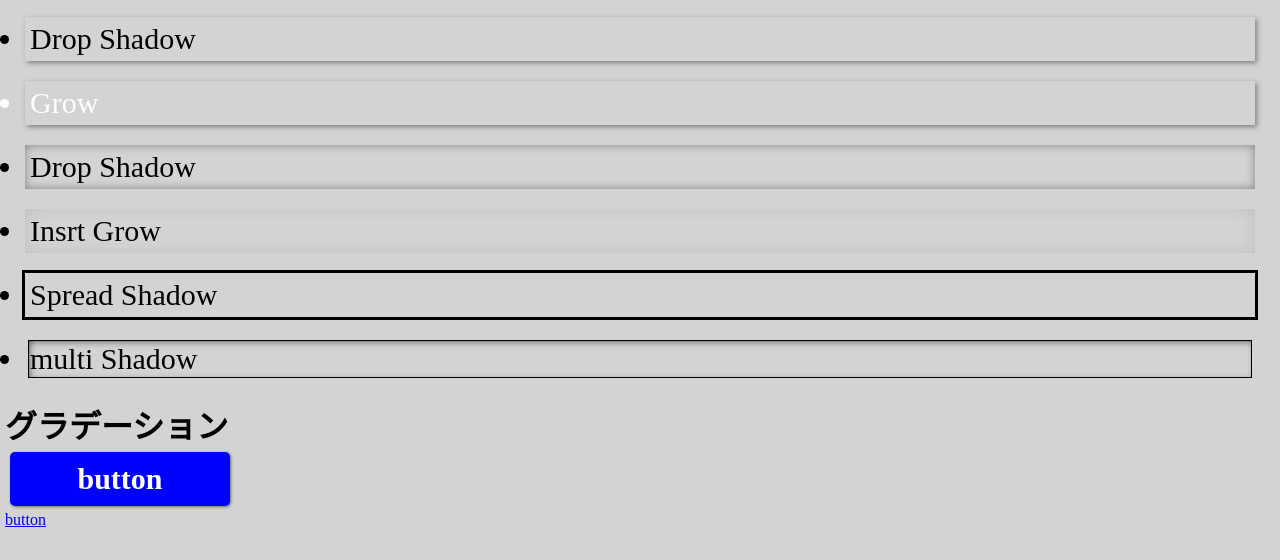
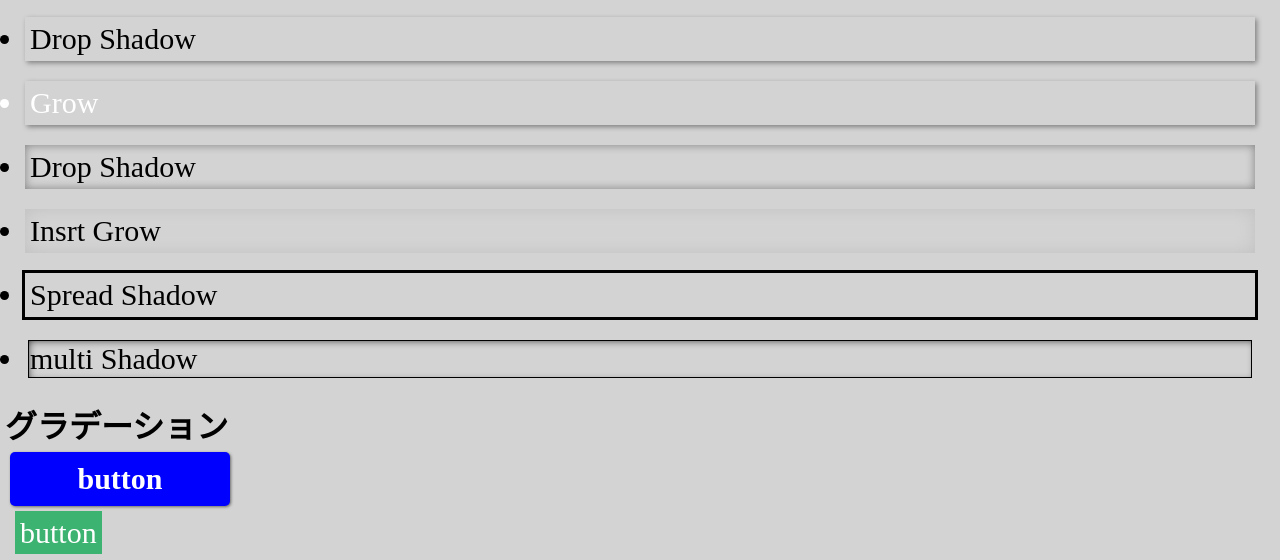
Before and after one commit to g1627081/web1-9, a plain HTML site: page index.html in a window 1280 px wide. Shown: the part 560-1120 px from the top of the page. Before the commit the page ends 1094 px from the top, so only its background shows below. Drawn offline with Linux system fonts and the light colour scheme.

Commit message:
Update default.css

```diff
--- a/css/default.css
+++ b/css/default.css
@@ -99,3 +99,20 @@ body{
     #63B3D2 50%,
     #BFE5F2);
 }
+p.transition{
+  margin:10px;
+}
+p.transition a{
+  background-color:mediumseagreen;
+  color:white;
+  font-size:30px;
+  text-decoration:none;
+  padding:5px;
+  transition: background-color 1s 0s, color 1s 1s;
+}
+p.transition a:hover{
+   background-color:gold;
+   text-decoration:none;
+  padding:5px;
+  color:black;
+}
```
